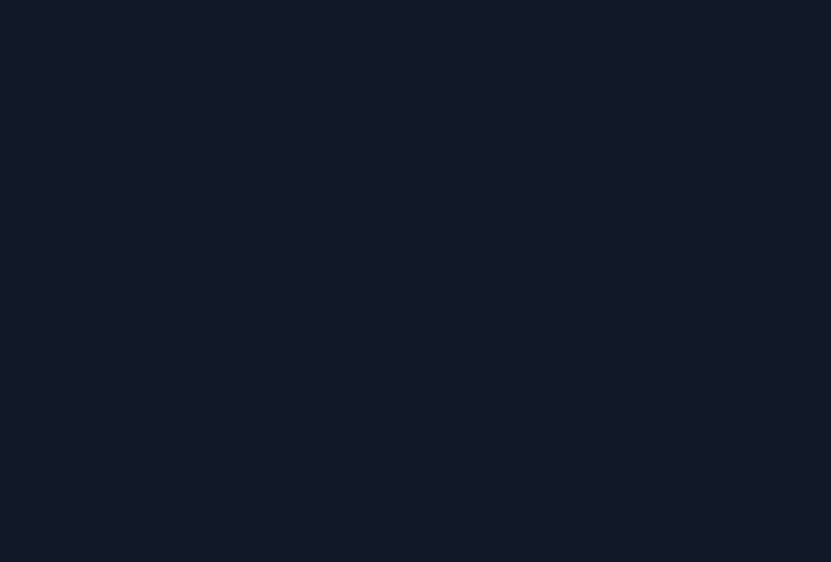
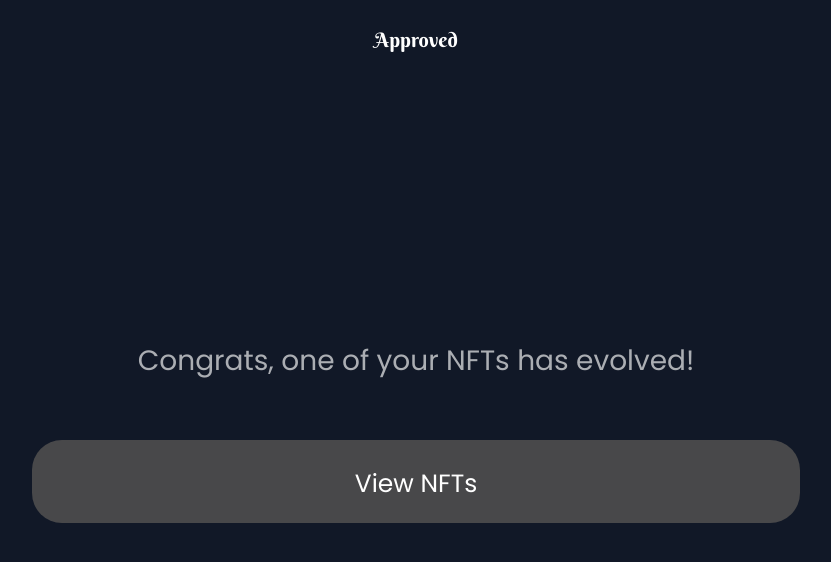
Before and after one commit to maars202/solmate, a React (Create React App) app in the folder frontend/: page /approval in a window 1280 px wide. Before the commit this address had no page. Shown: the top 562 px of the page, without its empty margins (224-1055 px from the left). Built offline with nearby package versions, Linux system fonts and the light colour scheme.

Commit message:
Changed Approval Page

```diff
--- a/frontend/src/index.js
+++ b/frontend/src/index.js
@@ -16,6 +16,7 @@ import Collection from './pages/Collection';
 import QRcode from './pages/QrcodePage';
 import VerifiedPage from './pages/VerifiedPage';
 import EventDetails from './pages/EventDetails';
+import ApprovalPage from './pages/ApprovalPage';
 import { ThemeProvider } from '@mui/material/styles';
 import Theme from './theme';
 
@@ -34,6 +35,7 @@ ReactDOM.render(
             <Route path="qrcode" element={<QRcode />} />
             <Route path="verified" element={<VerifiedPage />} />
             <Route path='event' element={<EventDetails/>} />
+            <Route path='approval' element={<ApprovalPage/>}/>
           </Routes>
         </BrowserRouter>
       </Box>
--- a/frontend/src/pages/ApprovalPage.jsx
+++ b/frontend/src/pages/ApprovalPage.jsx
@@ -1,13 +1,7 @@
 import React from "react";
 import { useNavigate } from "react-router-dom";
-import { Box, Button, ThemeProvider, Typography } from "@mui/material";
+import { Box, Grid, Typography, IconButton, ThemeProvider} from "@mui/material";
 import Theme from "../theme";
-import QrCodeIcon from "@mui/icons-material/QrCode";
-import ArrowDropDownIcon from "@mui/icons-material/ArrowDropDown";
-import AutoAwesomeMosaicIcon from "@mui/icons-material/AutoAwesomeMosaic";
-import ActionAreaCard from "./actionAreaCard";
-
-import logo from './image_1.svg';
 
 const ApprovalPage = () => {
     const navigate = useNavigate();
@@ -24,68 +18,72 @@ const ApprovalPage = () => {
             height: "100%",
           }}
         >
+          <Grid container>
+            <Grid item xs={3}>
+              <Box mt={2.5} mr={2} display="flex" justifyContent="flex-start">
+                {/* <IconButton onClick={goBack}> */}
+                {/* <ArrowBackIosNewIcon sx={{ color: "text.primary" }} /> */}
+                {/* </IconButton> */}
+              </Box>
+            </Grid>
+
+            <Grid item xs={6}>
+              <Box mt={3} textAlign="center">
+                <Typography variant="h6" color="text.primary">
+                  Approved
+                </Typography>
+              </Box>
+            </Grid>
+
+            <Grid item xs={3}>
+              <Box mt={2.5} mr={2} display="flex" justifyContent="flex-end">
+              </Box>
+            </Grid>
+
+            <Grid item xs={3}></Grid>
+          </Grid>
+
           <div
             style={{
-            color: "white",
-            width: "97%",
-            height: "8%",
-            textAlign: "center"
-          }}
-        >
-
-          <p>Approved</p>
-          <div
-            style={{
-              padding: "15px",
-            }}
-          >
-          </div>
-        </div>
-
-
-            <div style={{
               // border: "1px solid white",
               color: "rgba(255, 255, 255, 0.65)",
               textAlign: "center",
               fontSize: "28px",
               paddingRight: "15%",
               paddingLeft: "15%",
-              marginTop: "20%"
-            }}>
-              <p>Congrats, one of your NFTs has evolved! </p></div>
-        <div style={{
+              marginTop: "20%",
+            }}
+          >
+            <p>Congrats, one of your NFTs has evolved! </p>
+          </div>
+          <div
+            style={{
               display: "flex",
               flexDirection: "row",
               justifyContent: "center",
               // border: "1px solid white",
-          }}>
-
+            }}
+          >
             <div
               style={{
                 // border: "1px solid white",
                 color: "white",
                 width: "60%",
                 height: "70%",
-            marginTop: '30px',
+                marginTop: "30px",
                 backgroundColor: "#48484A",
                 marginHorizontal: "20%",
                 borderRadius: "30px",
                 fontSize: "25px",
-            textAlign: "center"
-          }} onClick={() => {
-            navigate("/collection")
+                textAlign: "center",
+              }}
+              onClick={() => {
+                navigate("/collection");
               }}
             >
-
               <p>View NFTs</p>
-
             </div>
-
-
           </div>
-
-
-
         </Box>
       </ThemeProvider>
     );
```
Lines whose indentation alone changed are shown as unchanged.
